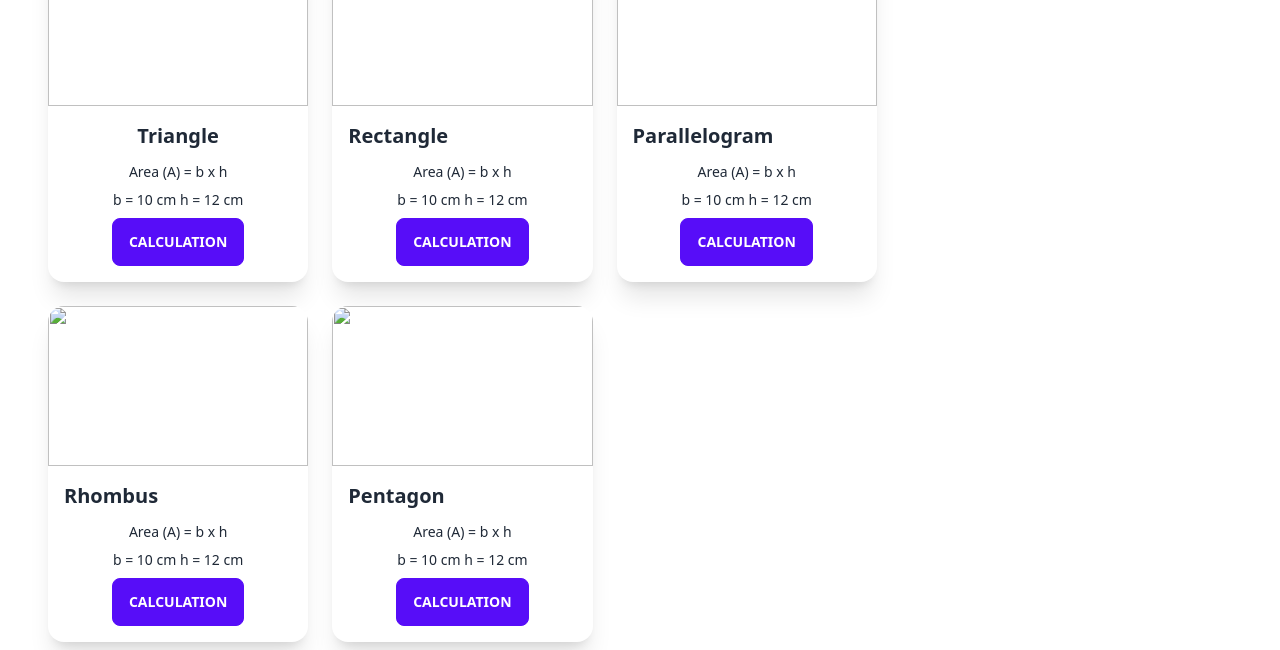
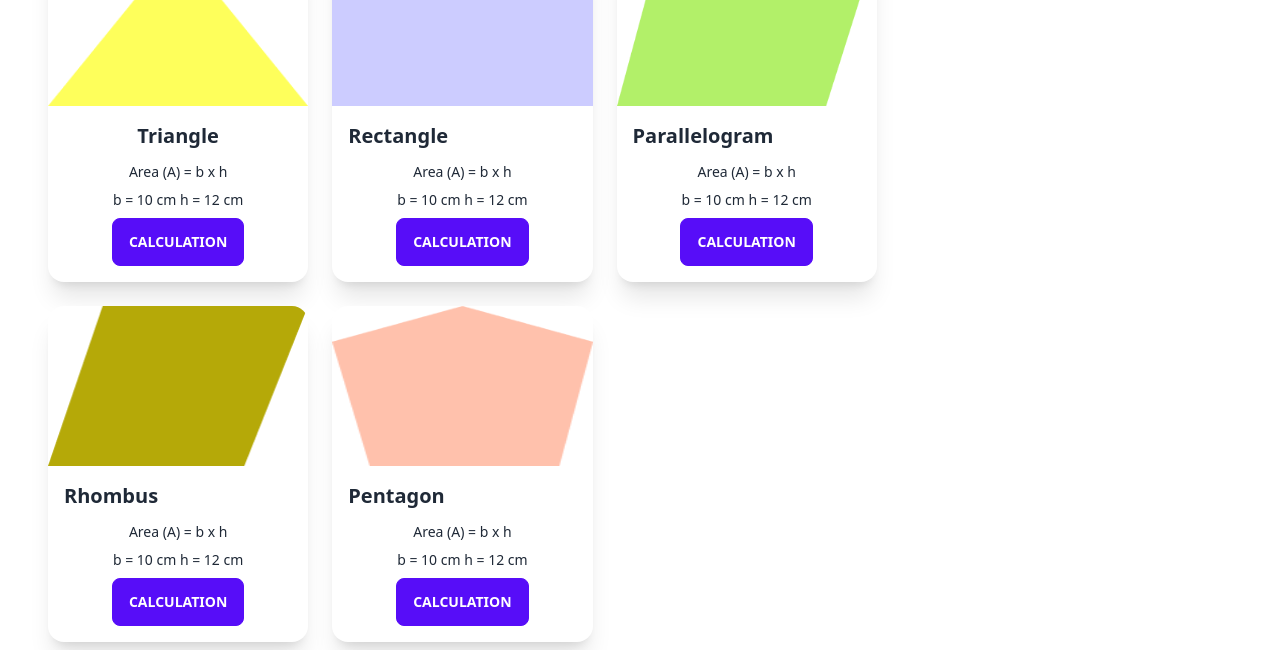
Before and after one commit to Onnesha03/geometry-genius-resources-assignment, a plain HTML site: page index.html in a window 1280 px wide. Shown: the part 150-800 px from the top of the page. Drawn offline with nearby package versions, Linux system fonts and the light colour scheme; the site is published under a folder, as on GitHub Pages, so addresses that start at the root find nothing.

Commit message:
my third commit

```diff
--- a/index.html
+++ b/index.html
@@ -78,7 +78,7 @@
 
 
             <figure>
-              <img class="w-full h-40" src="/images/triangle-1.png" alt="" />
+              <img class="w-full h-40" src="./images/triangle-1.png" alt="" />
             </figure>
             <div class="card-body">
               <h2 class="card-title justify-center" id="first-name">Triangle</h2>
@@ -99,7 +99,7 @@
 
           <div class="card card-compact w-full bg-base-100 shadow-xl">
             <figure>
-              <img class="w-full h-40" src="/images/rectangle-2.png" alt="" />
+              <img class="w-full h-40" src="./images/rectangle-2.png" alt="" />
             </figure>
             <div class="card-body">
               <h2 class="card-title">Rectangle</h2>
@@ -119,7 +119,7 @@
           </div>
           <div class="card card-compact w-full bg-base-100 shadow-xl">
             <figure>
-              <img class="w-full h-40" src="/images/parallelogram-3.png" alt="" />
+              <img class="w-full h-40" src="./images/parallelogram-3.png" alt="" />
             </figure>
             <div class="card-body">
               <h2 class="card-title" id="third-title">Parallelogram</h2>
@@ -139,7 +139,7 @@
           </div>
           <div class="card card-compact w-full bg-base-100 shadow-xl">
             <figure>
-              <img class="w-full h-40" src="/images/rhombus-4.png" alt="" />
+              <img class="w-full h-40" src="./images/rhombus-4.png" alt="" />
             </figure>
             <div class="card-body">
               <h2 class="card-title">Rhombus</h2>
@@ -158,7 +158,7 @@
           </div>
           <div class="card card-compact w-full bg-base-100 shadow-xl">
             <figure>
-              <img class="w-full h-40" src="/images/pentagon-5.png" alt="" />
+              <img class="w-full h-40" src="./images/pentagon-5.png" alt="" />
             </figure>
             <div class="card-body">
               <h2 class="card-title" id="last-title">Pentagon</h2>
```
